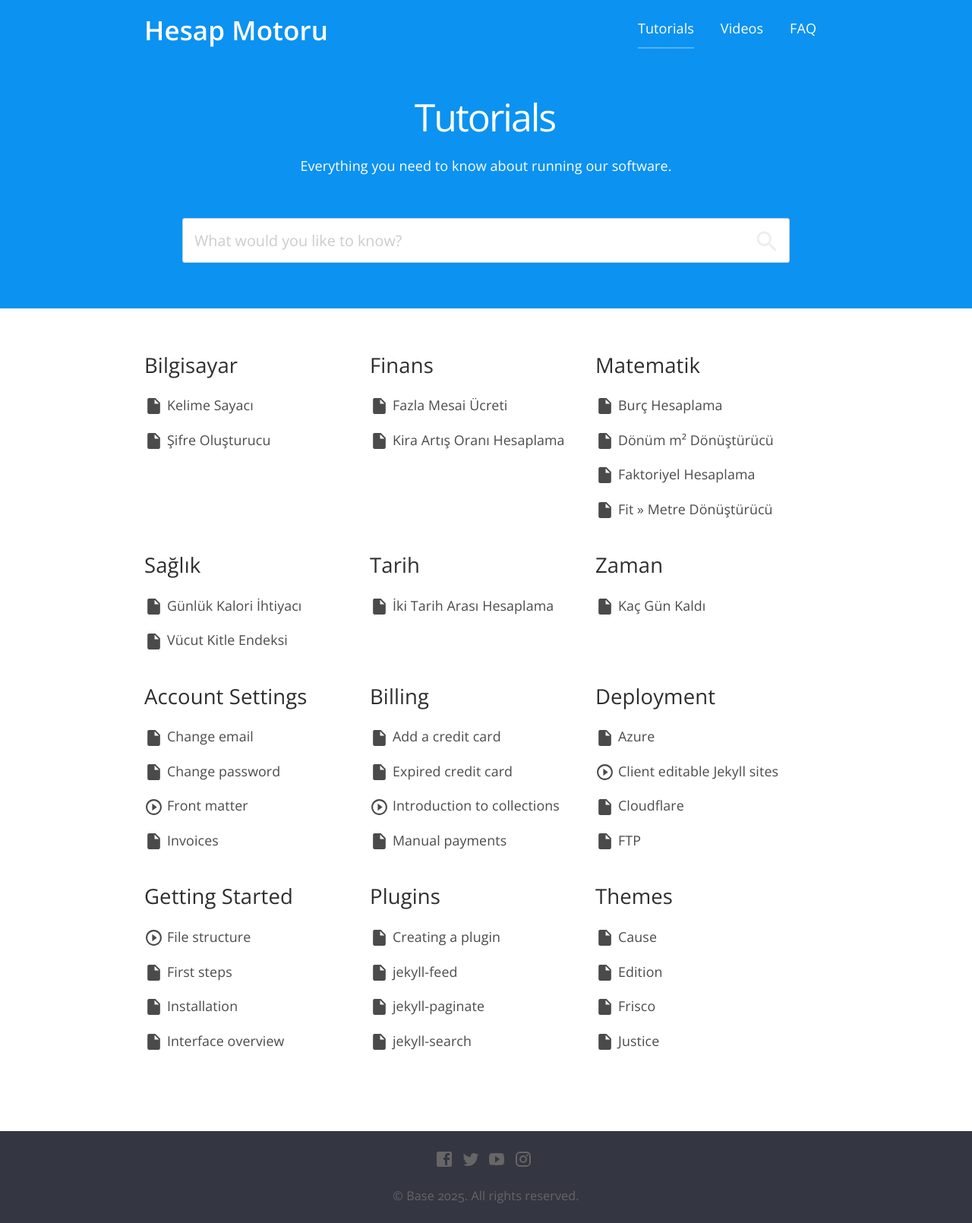
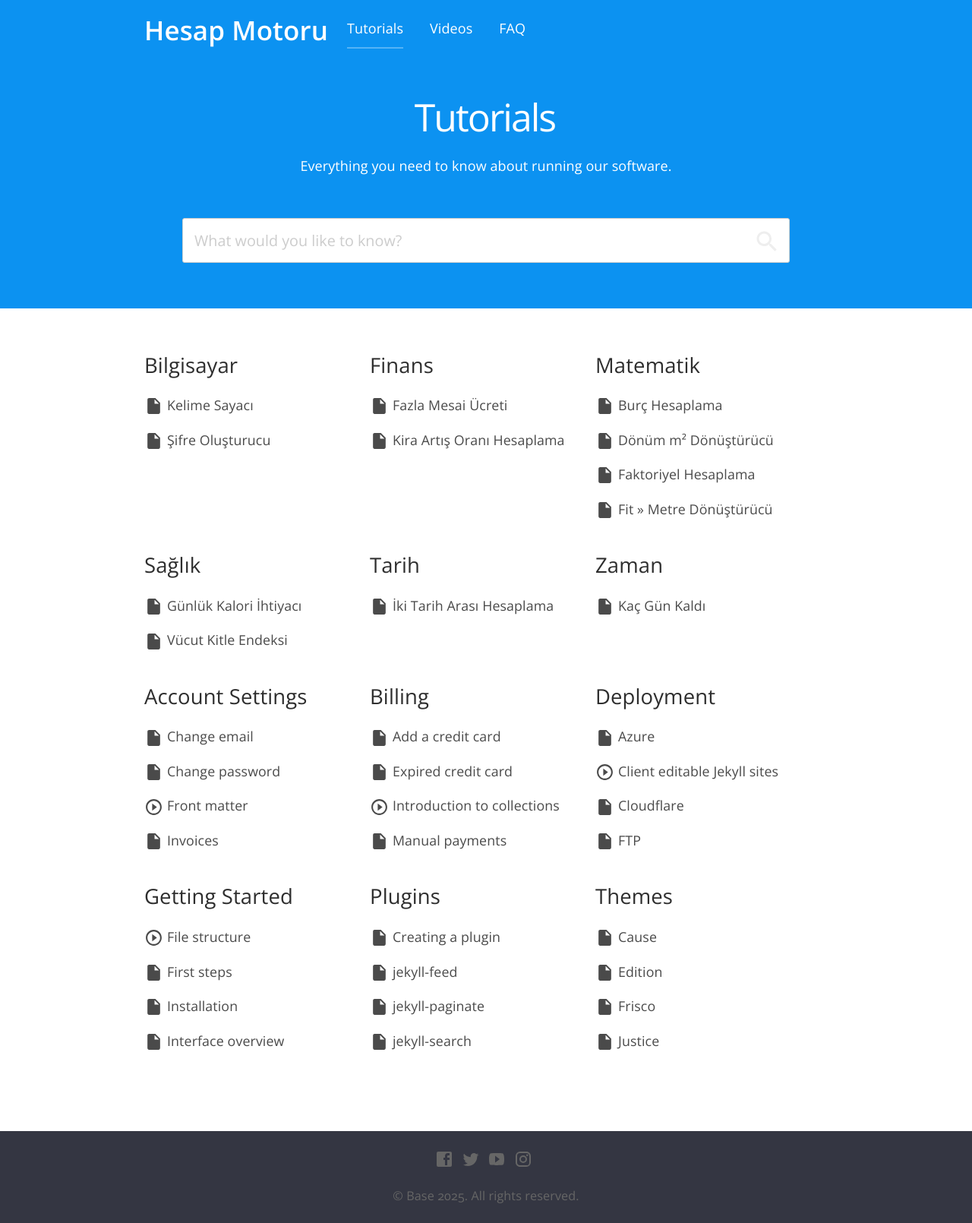
Before and after one commit to hesapmotoru/hesapmotoru.github.io, a Jekyll site: the page built from index.html, in a window 1280 px wide. Shown: the whole page at 76% size. Built offline with Jekyll 4.4.1, drawn with Linux system fonts in a browser that asks for light colours; nearby versions of some CDN libraries.

Commit message:
Update navigation.html

```diff
--- a/_includes/navigation.html
+++ b/_includes/navigation.html
@@ -1,5 +1,5 @@
 <a class="nav-toggle" id="open-nav" href="#">&#9776;</a>
-<nav style="text-align:right">
+<nav>
 	<a class="editor-link btn" href="cloudcannon:collections/_data/navigation.yml" class="btn" style="padding: 5px;"><strong>&#9998;</strong> Edit navigation</a>
 	{% for link in site.data.navigation %}
 	{% assign class = "" %}
```
